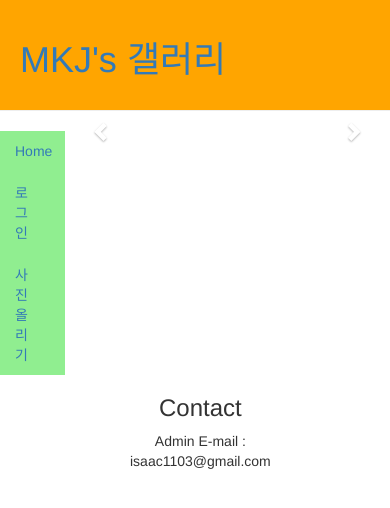
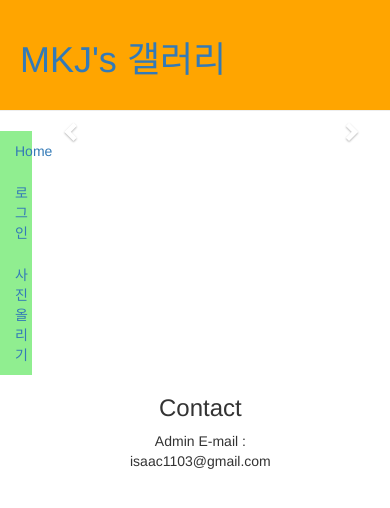
Before and after one commit to AndyJKLee/mkj, a Django app: page / in a window 390 px wide. Shown: the part 40-548 px from the top of the page. Run offline with Django 3.2, Linux system fonts and the light colour scheme; data that the repository does not hold is empty; some libraries are stand-ins or nearby versions.

Commit message:
Changed mobile gallery.

```diff
--- a/templates/layout.html
+++ b/templates/layout.html
@@ -34,12 +34,12 @@
 
     <div class="content container">
         <div class="row">
-            <ul class="nav nav-pills nav-stacked col-sm-2 col-xs-2" role="tablist">
+            <ul class="nav nav-pills nav-stacked col-sm-2 col-xs-1" role="tablist">
                 <li><a href="{% url 'view_photos' %}">Home</a></li>
                 <li><a href="{% url 'login' %}">로그인</a></li>
                 <li><a href="{% url 'new_photo' %}">사진 올리기</a></li>
             </ul>
-            <div class="col-sm-10 col-xs-10">{% block content %}{% endblock %}
+            <div class="col-sm-10 col-xs-11">{% block content %}{% endblock %}
             </div>
         </div>
     </div>
```
